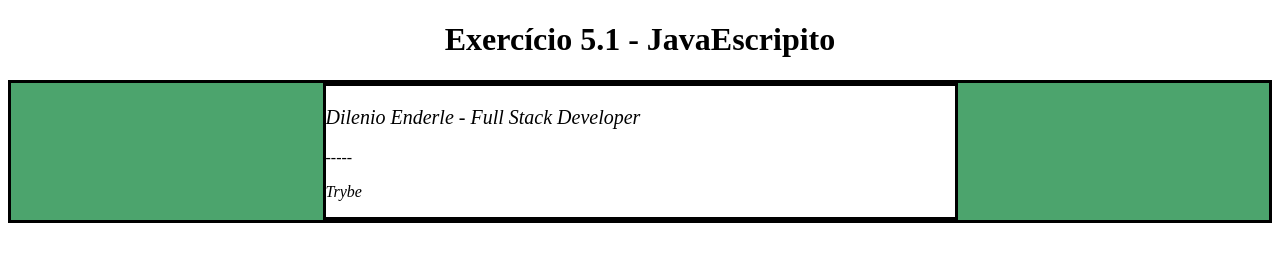
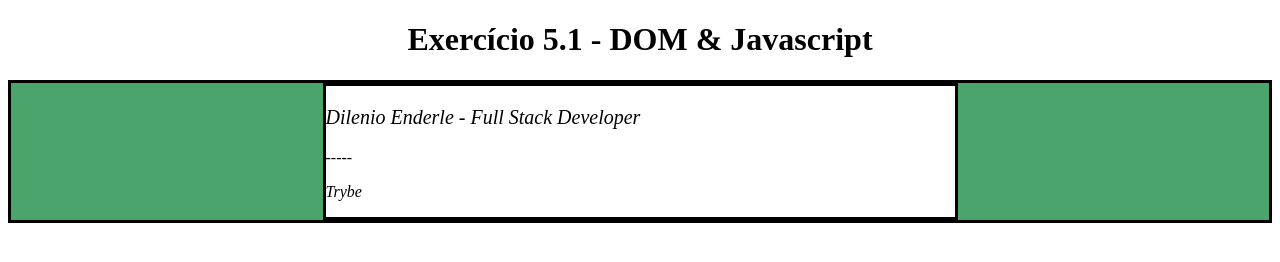
Before and after one commit to dilenio/trybe, a plain HTML site: page exercises/5.1/exercises.html in a window 1280 px wide. Drawn offline with Linux system fonts and the light colour scheme.

Commit message:
Crie uma função que corrija o texto da tag <h1>.

```diff
--- a/exercises/5.1/exercises.html
+++ b/exercises/5.1/exercises.html
@@ -71,6 +71,12 @@
         }
         changeToWhite();
 
+        function changeH1() {
+          let changeText = document.getElementsByClassName("title")[0];
+          changeText.innerText = "Exercício 5.1 - DOM & Javascript";
+        }
+        changeH1();
+
     </script>
   </body>
 </html>
```
